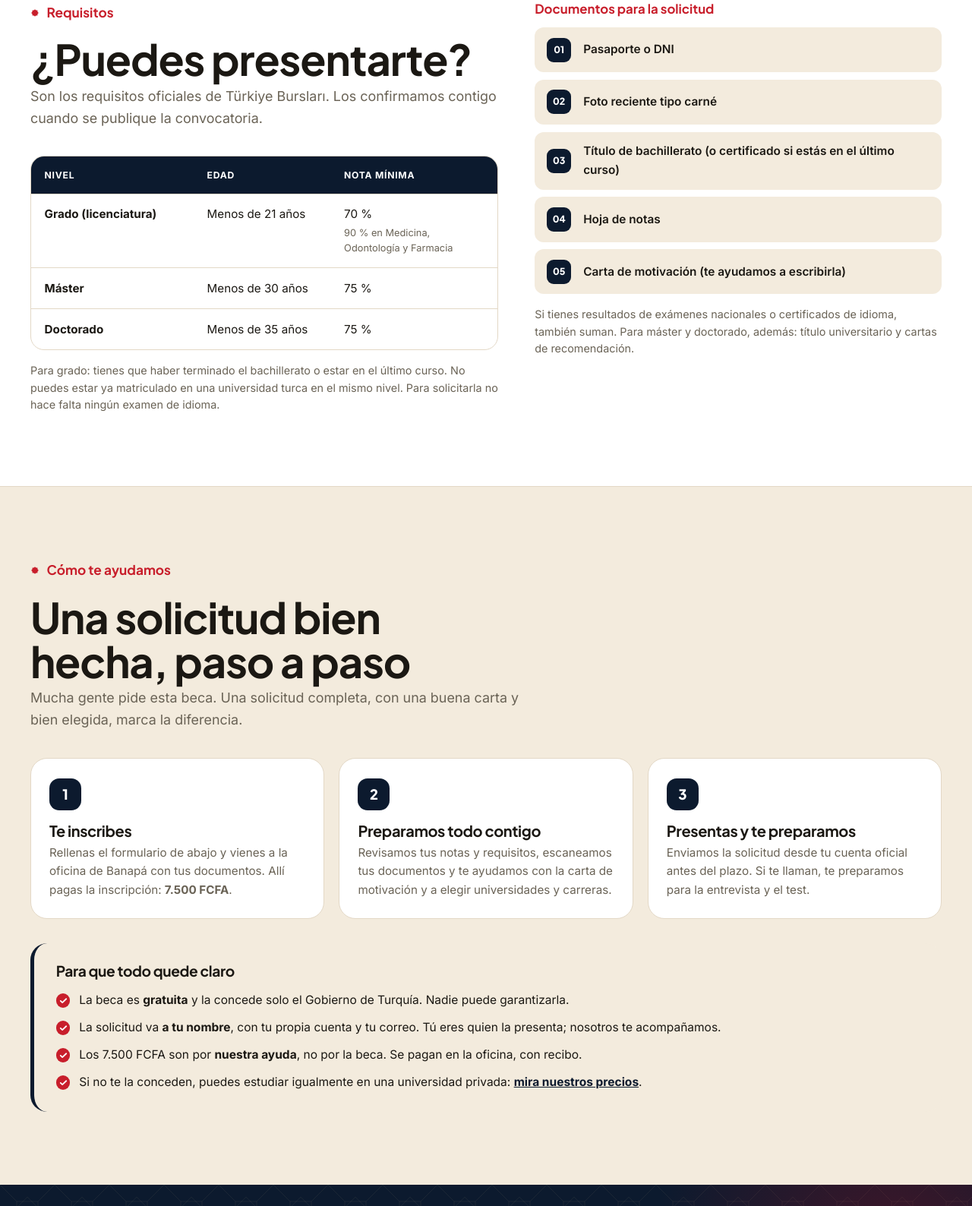
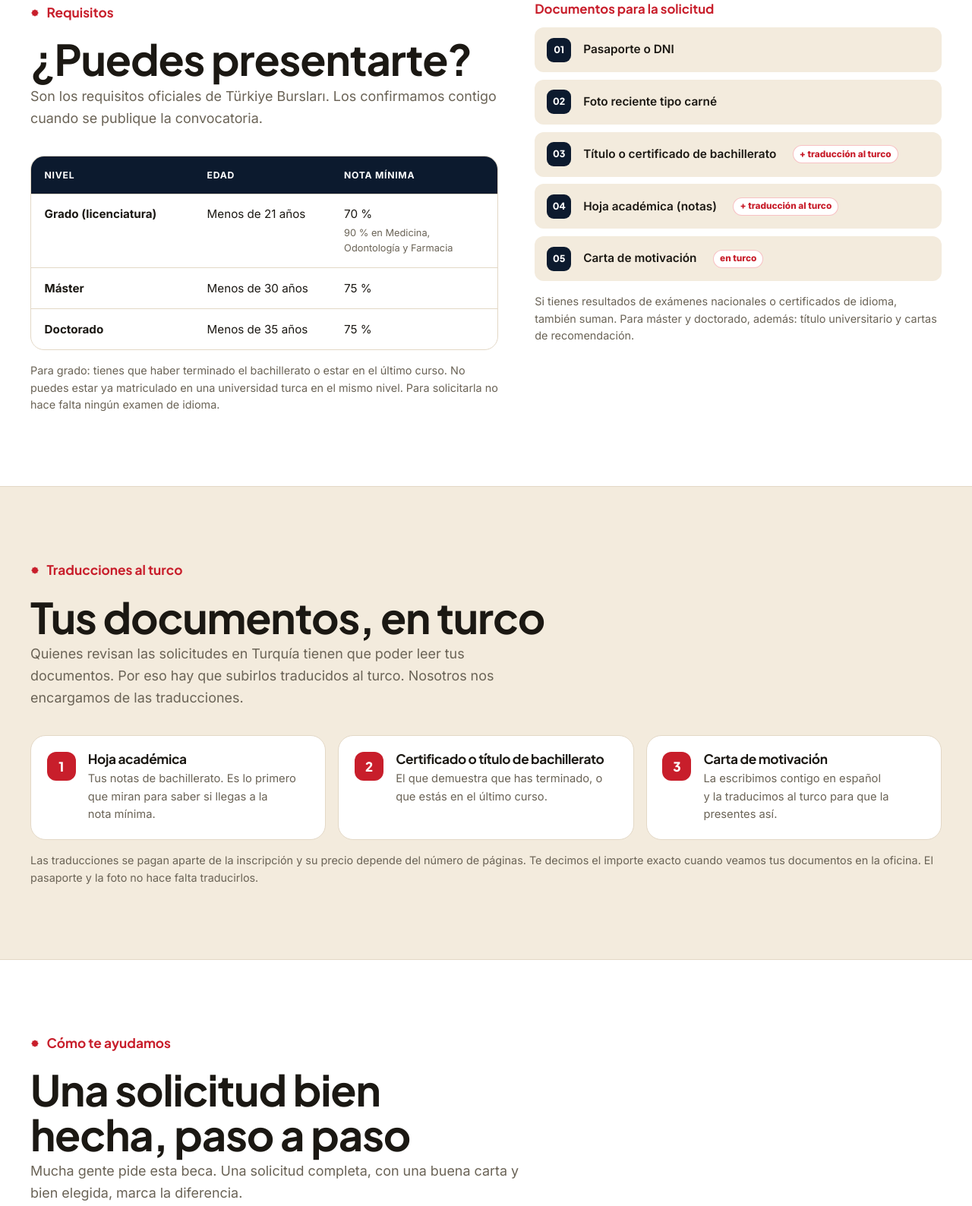
Before and after one commit to saliflajayeg/estudiar-en-turquia, a plain HTML site: page beca.html in a window 1280 px wide. Shown: the part 1339-2927 px from the top of the page at 76% size. Drawn offline with Linux system fonts and the light colour scheme.

Commit message:
Beca: traducciones al turco de hoja académica, bachillerato y carta de motivación (se pagan aparte)
Co-Authored-By: Claude Opus 5.5 <noreply@anthropic.com>

```diff
--- a/beca.html
+++ b/beca.html
@@ -93,17 +93,34 @@
       <ul class="docs">
         <li><span>01</span>Pasaporte o DNI</li>
         <li><span>02</span>Foto reciente tipo carné</li>
-        <li><span>03</span>Título de bachillerato (o certificado si estás en el último curso)</li>
-        <li><span>04</span>Hoja de notas</li>
-        <li><span>05</span>Carta de motivación (te ayudamos a escribirla)</li>
+        <li><span>03</span>Título o certificado de bachillerato <em class="tr-tag">+ traducción al turco</em></li>
+        <li><span>04</span>Hoja académica (notas) <em class="tr-tag">+ traducción al turco</em></li>
+        <li><span>05</span>Carta de motivación <em class="tr-tag">en turco</em></li>
       </ul>
       <p class="bfoot">Si tienes resultados de exámenes nacionales o certificados de idioma, también suman. Para máster y doctorado, además: título universitario y cartas de recomendación.</p>
     </div>
   </div>
 </section>
 
+<!-- ============ TRADUCCIONES ============ -->
+<section class="req-sec" id="traducciones">
+  <div class="wrap">
+    <div class="req-head">
+      <p class="eyebrow">Traducciones al turco</p>
+      <h2>Tus documentos, en turco</h2>
+      <p class="lead">Quienes revisan las solicitudes en Turquía tienen que poder leer tus documentos. Por eso hay que subirlos traducidos al turco. Nosotros nos encargamos de las traducciones.</p>
+    </div>
+    <ol class="trlist">
+      <li><span class="trlist__n">1</span><div><h3>Hoja académica</h3><p>Tus notas de bachillerato. Es lo primero que miran para saber si llegas a la nota mínima.</p></div></li>
+      <li><span class="trlist__n">2</span><div><h3>Certificado o título de bachillerato</h3><p>El que demuestra que has terminado, o que estás en el último curso.</p></div></li>
+      <li><span class="trlist__n">3</span><div><h3>Carta de motivación</h3><p>La escribimos contigo en español y la traducimos al turco para que la presentes así.</p></div></li>
+    </ol>
+    <p class="bfoot">Las traducciones se pagan aparte de la inscripción y su precio depende del número de páginas. Te decimos el importe exacto cuando veamos tus documentos en la oficina. El pasaporte y la foto no hace falta traducirlos.</p>
+  </div>
+</section>
+
 <!-- ============ NUESTRA AYUDA ============ -->
-<section class="req-sec" id="ayuda">
+<section class="req-sec req-sec--white" id="ayuda">
   <div class="wrap">
     <div class="req-head">
       <p class="eyebrow">Cómo te ayudamos</p>
@@ -112,7 +129,7 @@
     </div>
     <ol class="csteps">
       <li><span class="csteps__n">1</span><h3>Te inscribes</h3><p>Rellenas el formulario de abajo y vienes a la oficina de Banapá con tus documentos. Allí pagas la inscripción: <strong>7.500 FCFA</strong>.</p></li>
-      <li><span class="csteps__n">2</span><h3>Preparamos todo contigo</h3><p>Revisamos tus notas y requisitos, escaneamos tus documentos y te ayudamos con la carta de motivación y a elegir universidades y carreras.</p></li>
+      <li><span class="csteps__n">2</span><h3>Preparamos todo contigo</h3><p>Revisamos tus notas y requisitos, traducimos al turco tus documentos y tu carta de motivación, los escaneamos y te ayudamos a elegir universidades y carreras.</p></li>
       <li><span class="csteps__n">3</span><h3>Presentas y te preparamos</h3><p>Enviamos la solicitud desde tu cuenta oficial antes del plazo. Si te llaman, te preparamos para la entrevista y el test.</p></li>
     </ol>
     <div class="bnote">
@@ -120,7 +137,7 @@
       <ul class="ticks">
         <li>La beca es <b>gratuita</b> y la concede solo el Gobierno de Turquía. Nadie puede garantizarla.</li>
         <li>La solicitud va <b>a tu nombre</b>, con tu propia cuenta y tu correo. Tú eres quien la presenta; nosotros te acompañamos.</li>
-        <li>Los 7.500 FCFA son por <b>nuestra ayuda</b>, no por la beca. Se pagan en la oficina, con recibo.</li>
+        <li>Los 7.500 FCFA son por <b>nuestra ayuda</b>, no por la beca. Las <b>traducciones al turco</b> se pagan aparte, según el número de páginas. Todo se paga en la oficina, con recibo.</li>
         <li>Si no te la conceden, puedes estudiar igualmente en una universidad privada: <a href="index.html#precios">mira nuestros precios</a>.</li>
       </ul>
     </div>
@@ -136,7 +153,7 @@
         <h2>Inscríbete y prepárate antes de que abra el plazo.</h2>
         <p class="lead">El plazo es corto. Si te inscribes ahora, tendrás tus documentos listos el día que abra la convocatoria.</p>
         <ul class="contact">
-          <li><span class="contact__k">Inscripción</span><span>7.500 FCFA · se paga en la oficina</span></li>
+          <li><span class="contact__k">Inscripción</span><span>7.500 FCFA · se paga en la oficina<br><small class="tr-note">Traducciones al turco aparte, según páginas</small></span></li>
           <li><span class="contact__k">Oficina</span><span>Cruce de los semáforos de Banapá, junto al Ministerio de Hacienda · Malabo</span></li>
           <li><span class="contact__k">Horario</span><span>Lunes a viernes · 8:00–13:00</span></li>
           <li><span class="contact__k">WhatsApp</span><a data-track="Beca (contacto)" href="https://wa.me/905466175501" target="_blank" rel="noopener">+90 546 617 55 01</a></li>
@@ -167,7 +184,7 @@
         <p class="belig" id="belig" hidden></p>
         <p class="form__err" id="formErr" hidden>Por favor, escribe tu nombre, tu teléfono y tu fecha de nacimiento.</p>
         <button class="btn btn--red btn--block" type="submit">Enviar inscripción por WhatsApp</button>
-        <p class="fine fine--light">Se abrirá WhatsApp con tus datos ya escritos. La inscripción (7.500 FCFA) se paga después, en la oficina.</p>
+        <p class="fine fine--light">Se abrirá WhatsApp con tus datos ya escritos. La inscripción (7.500 FCFA) y las traducciones se pagan después, en la oficina.</p>
       </form>
     </div>
   </div>
--- a/beca.js
+++ b/beca.js
@@ -64,7 +64,7 @@ form.addEventListener("submit", (e) => {
     f.carrera.value.trim() ? `• Carrera que me gustaría: ${f.carrera.value.trim()}` : null,
     `• Ciudad: ${f.ciudad.value}`,
     "",
-    `Sé que la inscripción (${FEE}) se paga en la oficina. ¿Qué día puedo ir con mis documentos?`,
+    `Sé que la inscripción (${FEE}) y las traducciones al turco se pagan en la oficina. ¿Qué día puedo ir con mis documentos?`,
     extra.length ? "" : null,
     extra.length ? "*Lo que he visto en la web:*" : null,
     ...extra,
--- a/styles.css
+++ b/styles.css
@@ -1002,3 +1002,11 @@ h3{letter-spacing:-.01em}
 .beca-band .lead{color:rgba(255,255,255,.8)}
 @media (max-width:1020px){.bcover{grid-template-columns:1fr 1fr}.breq{grid-template-columns:1fr}}
 @media (max-width:620px){.bcover{grid-template-columns:1fr}.btable>div{grid-template-columns:1fr 1fr}.btable>div>:first-child{grid-column:1/-1}.btable .btable__h>:first-child{display:none}}
+.tr-tag{display:inline-block;margin-left:.35rem;font-style:normal;font-size:.74rem;font-weight:800;color:var(--red);background:#fff;border:1px solid rgba(227,10,23,.25);border-radius:999px;padding:.1rem .5rem;white-space:nowrap}
+.trlist{list-style:none;display:grid;grid-template-columns:repeat(3,1fr);gap:1rem}
+.trlist li{display:flex;gap:1rem;background:#fff;border:1px solid var(--line);border-radius:20px;padding:1.3rem}
+.trlist__n{flex:none;width:38px;height:38px;border-radius:12px;background:var(--red);color:#fff;display:grid;place-items:center;font-family:var(--serif);font-weight:800}
+.trlist h3{font-size:1.08rem;margin-bottom:.3rem}
+.trlist p{color:var(--muted);font-size:.92rem}
+.tr-note{color:rgba(255,255,255,.65);font-size:.82rem}
+@media (max-width:1020px){.trlist{grid-template-columns:1fr}}
```
